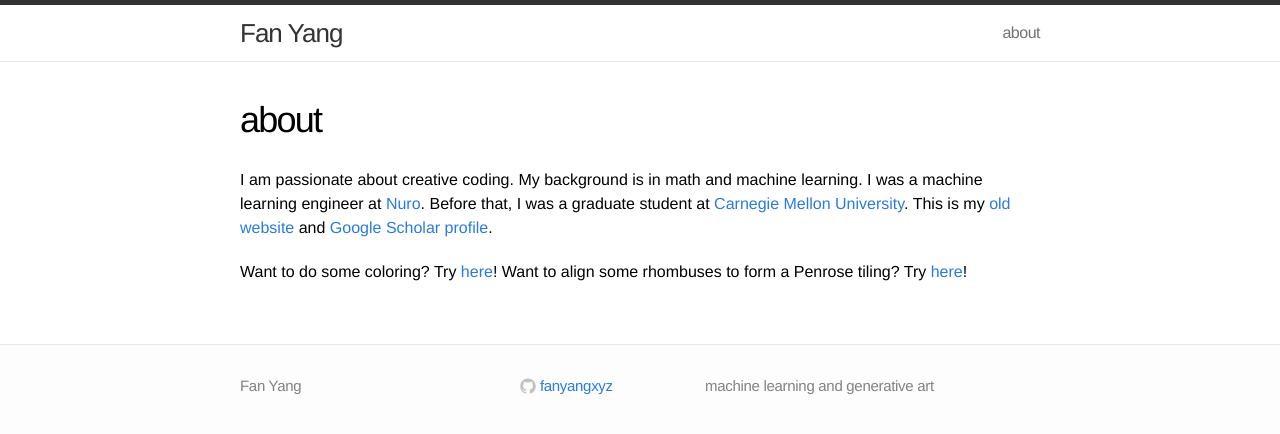
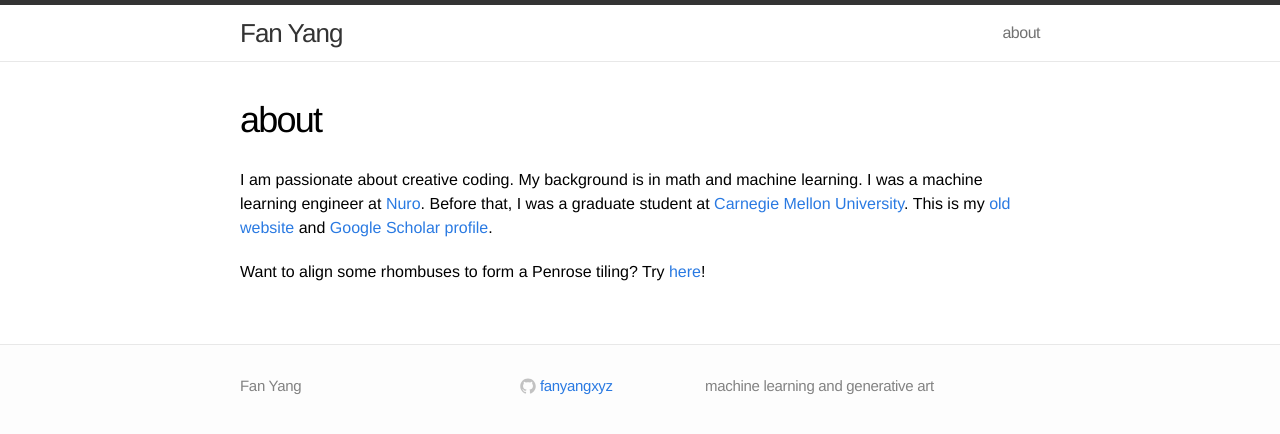
Before and after one commit to fanyangxyz/fanyangxyz.github.io, a Jekyll site: the page built from about.md, in a window 1280 px wide. Shown: the top 434 px of the page. Built offline with Jekyll 4.4.1, drawn with Linux system fonts in a browser that asks for light colours.

Commit message:
take down coloring

```diff
--- a/about.md
+++ b/about.md
@@ -10,5 +10,4 @@ I was a machine learning engineer at [Nuro](http://www.nuro.ai).
 Before that, I was a graduate student at [Carnegie Mellon University](https://www.cmu.edu/).
 This is my [old website](http://cs.cmu.edu/~fanyang1) and [Google Scholar profile](https://scholar.google.com/citations?user=MhoS1_oAAAAJ&hl=en).
 
-Want to do some coloring? Try [here](https://fanyangxyz.github.io/coloring/)!
 Want to align some rhombuses to form a Penrose tiling? Try [here](https://fanyangxyz.github.io/penrose-diy)!
```
